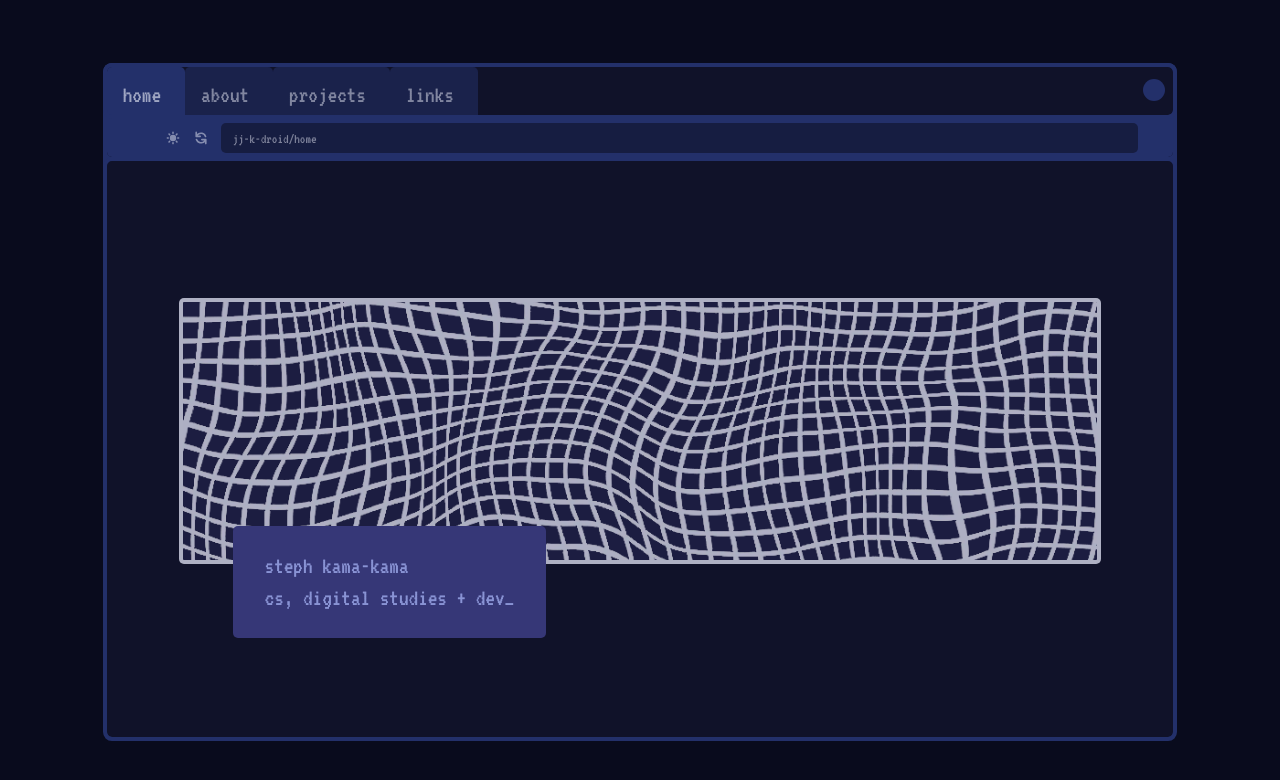
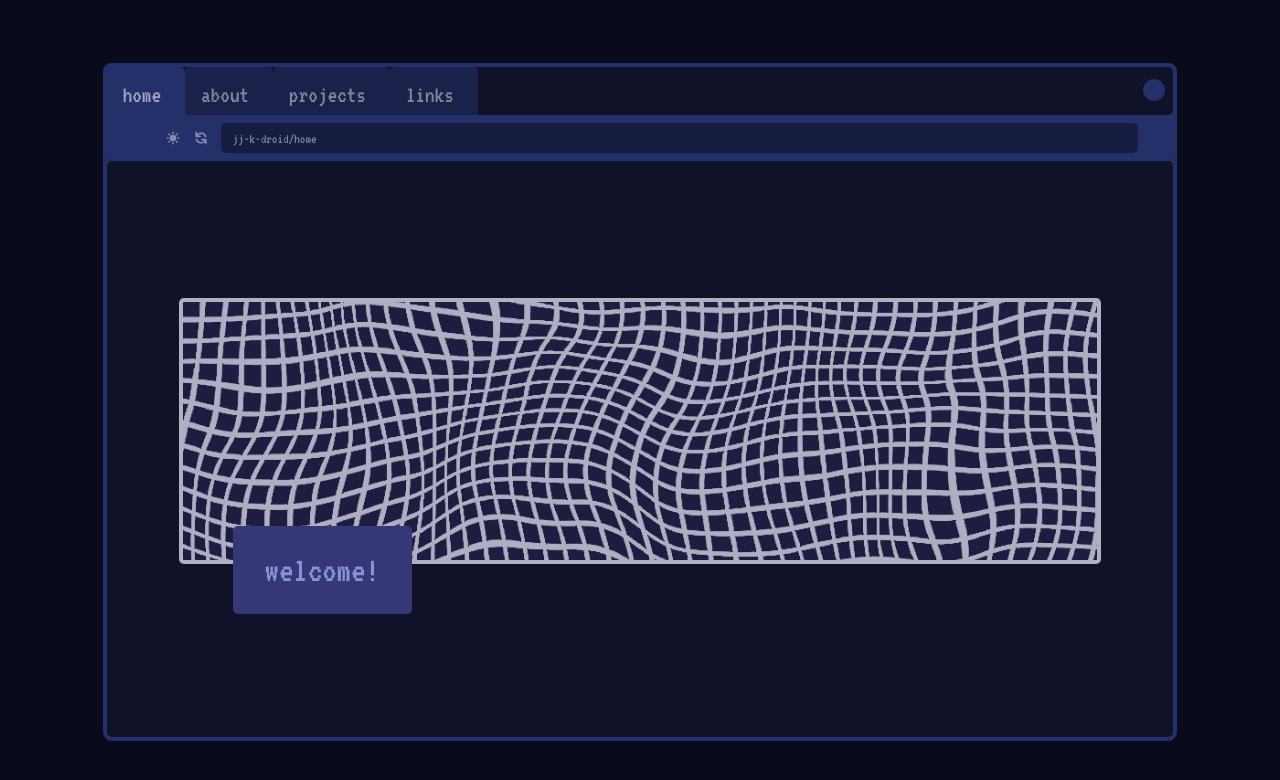
Before and after one commit to jj-k-droid/portfolio-site, a Next.js app: page / in a window 1280 px wide. Shown: the top 780 px of the page. Built offline with nearby package versions, Linux system fonts and the light colour scheme; a web font is replaced by a local one.

Commit message:
lodaing oage

```diff
--- a/src/app/about/page.tsx
+++ b/src/app/about/page.tsx
@@ -49,7 +49,7 @@ export default function Page() {
                         <article className="w-full h-full place-content-center select-none">
                             <div className="h-fit">
                                 <div className="grid md:flex md:float-right float-none md:pl-4">
-                                    <img className="flex-initial float-none justify-self-center md:float-right rounded-default size-50 md:size-80 shrink bg-light-secondary/15 dark:bg-dark-secondary/25 select-none" src="/media/about-image.webp" />
+                                    <img className="flex-initial float-none justify-self-center md:float-right rounded-default size-50 md:size-70 lg:size-80 shrink bg-light-secondary/15 dark:bg-dark-secondary/25 select-none" src="/media/about-image.webp" />
                                 </div>
                                 <p className="pt-5 md:pt-0 font-heading text-2xl md:text-3xl text-light-primary/80 dark:text-dark-primary">hi, hello! i{"'"}m steph :{")"}</p>
                                 <div className="flex-col basis-0 md:basis-2/3 pr-0 md:pr-7 h-full">
--- a/src/app/loading.tsx
+++ b/src/app/loading.tsx
@@ -1,8 +1,12 @@
 export default function Loading() {
     return (
-        <div className="flex rounded-default flex-initial w-10/12 h-dvh items-center m-auto font-body">
-            <div className="flex flex-col h-10/12 w-full shrink rounded-default bg-light-content outline-4 outline-light-secondary dark:bg-dark-content dark:outline-dark-secondary m-auto min-w-fit">
-                loading...
+        <div className="flex rounded-default flex-initial w-10/12 h-dvh items-center m-auto font-body select-none min-w-fit">
+            <div className="flex flex-col h-10/12 w-full shrink rounded-default bg-light-content outline-4 outline-light-secondary dark:bg-dark-content dark:outline-dark-secondary m-auto text-2xl md:text-3xl min-w-fit">
+                <div className="relative h-full w-full text-light-secondary dark:text-dark-secondary min-w-fit shrink">
+                    <p className="absolute bottom-0 right-0 p-6 md:p-12 place-self-center">
+                    loading...
+                    </p>
+                </div>
             </div>
         </div>
     );
--- a/src/app/page.tsx
+++ b/src/app/page.tsx
@@ -35,8 +35,7 @@ export default function Page() {
                     <div className="flex relative pt-2 md:pl-14.5 pb-1 pl-2">
                         <ThemeToggle />
                         <button className="relative left-3">
-                            <HiRefresh className="text-light-inactive-text hover:text-light-active-text active:text-light-body dark:text-dark-inactive-text
-                        dark:hover:text-dark-active-text dark:active:text-dark-body invisible md:visible"/>
+                            <HiRefresh className="text-light-inactive-text hover:text-light-active-text active:text-light-body dark:text-dark-inactive-text  dark:hover:text-dark-active-text dark:active:text-dark-body invisible md:visible"/>
                         </button>
                         <div className="flex-initial shrink lg:min-w-10/11 relative md:left-6 font-heading pb-1 rounded-default bg-light-search md:text-sm lg:text-m dark:bg-dark-search min-w-8/10">
                             <div className="flex-initial pl-3 pt-1.5 pr-20 text-light-inactive-text hover:text-light-active-text dark:text-dark-inactive-text dark:hover:text-dark-active-text select-none md:pr-10 sm:pr-2 sm:text-sm">
@@ -48,11 +47,9 @@ export default function Page() {
                 <div className="flex-1 relative top-1 rounded-default bg-light-browser pl-6 pr-6 font-body text-light-body outline-4 outline-light-secondary
                 dark:bg-dark-content dark:text-dark-body dark:outline-dark-secondary object-bottom overflow-scroll scroll-pb-12">
                     <MainImage />
-                    <div className="flex font-heading w-fit relative top-1/30 left-1/10 p-6 pl-8 pr-8 lg:text-2xl rounded-default bg-[#7CA3D6] items-center sm:text-lg md:text-xl
+                    <div className="flex font-heading w-fit relative top-1/30 left-1/10 p-6 pl-8 pr-8 text-2xl md:text-4xl rounded-default bg-[#7CA3D6] items-center
                     dark:text-dark-primary dark:bg-[#363777] text-light-primary select-none">
-                        steph kama-kama
-                        <br></br>
-                        cs, digital studies + dev_
+                        welcome!
                     </div>
                 </div>
             </div>
```
